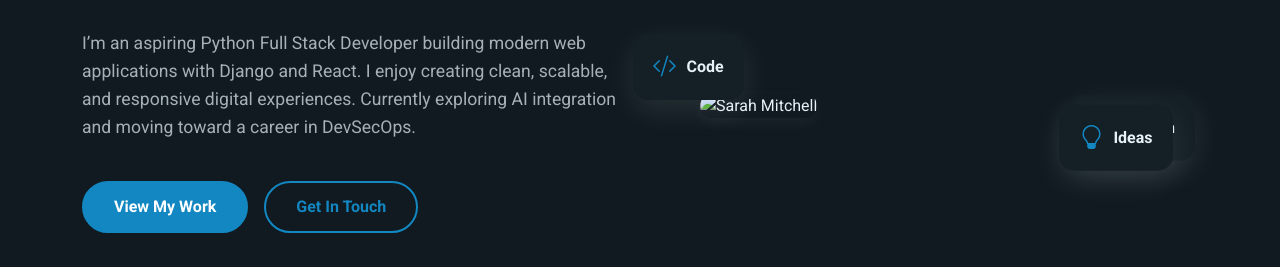
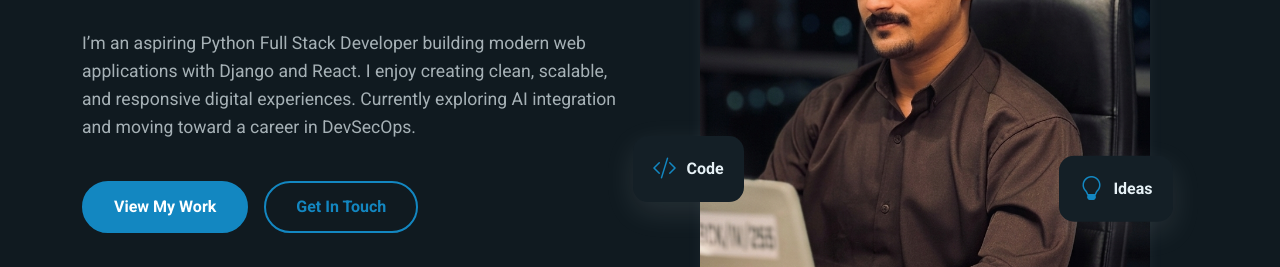
Before and after one commit to aswinott21-max/Portfolio, a plain HTML site: page index.html in a window 1280 px wide. Shown: the part 378-645 px from the top of the page. Drawn offline with Linux system fonts and the light colour scheme; the site is published under a folder, as on GitHub Pages, so addresses that start at the root find nothing.

Commit message:
Update index.html

```diff
--- a/index.html
+++ b/index.html
@@ -91,7 +91,7 @@
           <div class="col-lg-6 order-1 order-lg-2">
             <div class="hero-image" data-aos="zoom-in" data-aos-delay="300">
               <div class="image-wrapper">
-                <img src="/images/Profile pic.png" alt="Sarah Mitchell" class="img-fluid">
+                <img src="images/Profile pic.png" alt="Sarah Mitchell" class="img-fluid">
                 <div class="floating-elements">
                   <div class="floating-card design" data-aos="fade-left" data-aos-delay="700">
                     <i class="bi bi-palette"></i>
```
